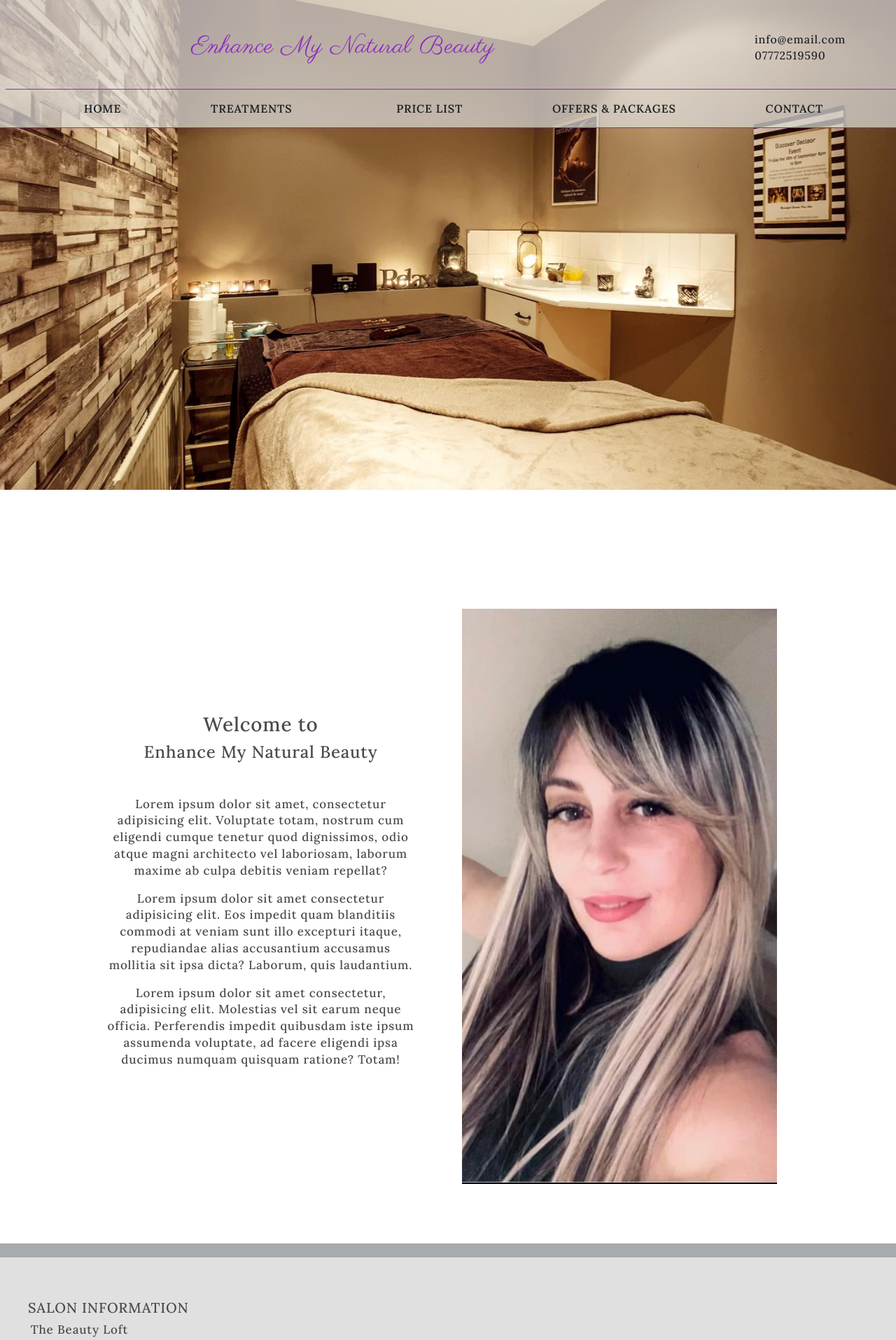
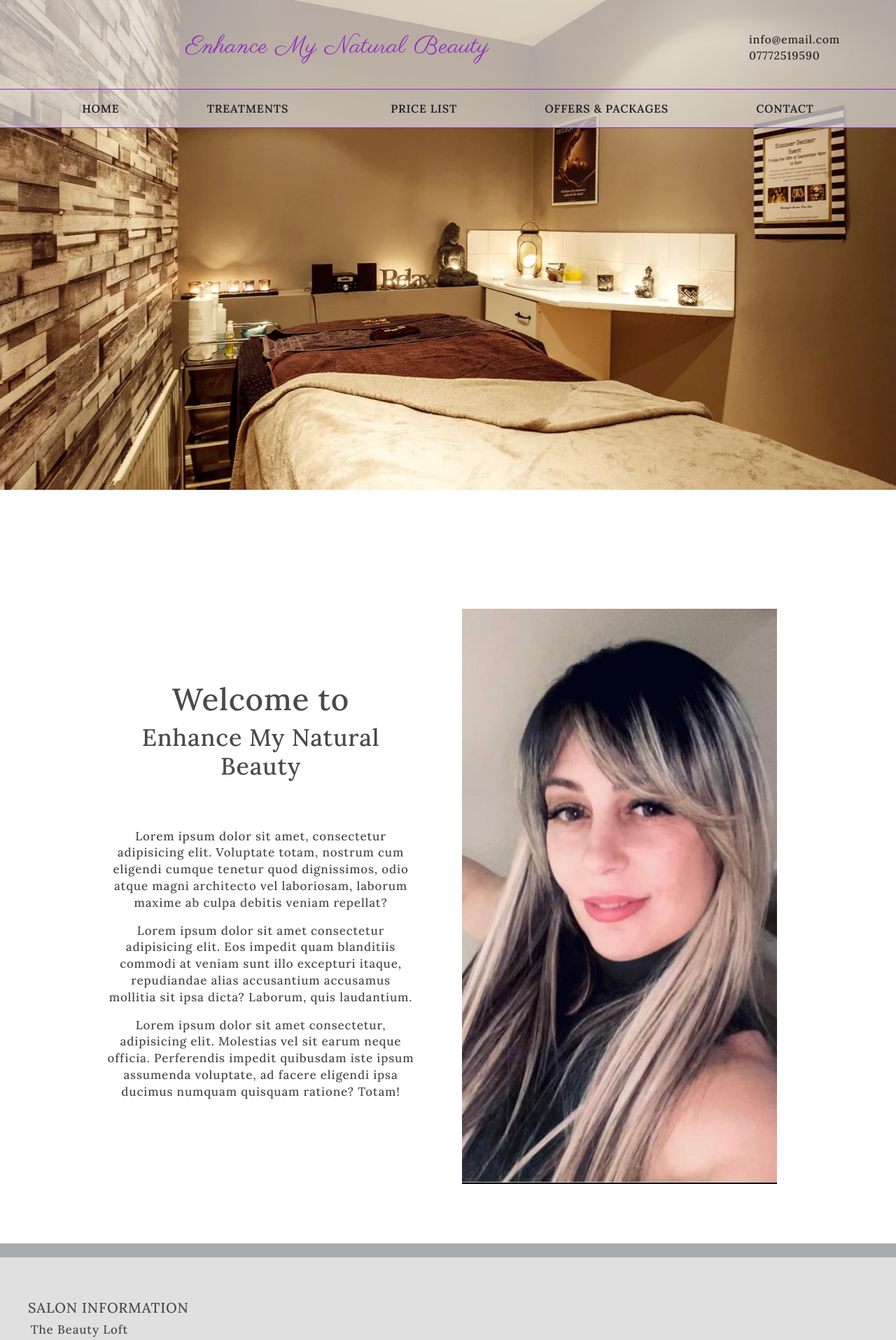
Before and after one commit to aszab1/beauty-page, a React (Vite) app: page / in a window 1280 px wide. Shown: the top 1915 px of the page at 70% size. Built offline with nearby package versions, Linux system fonts and the light colour scheme; some icons are missing.

Commit message:
added animation to Home page

```diff
--- a/src/components/Home.jsx
+++ b/src/components/Home.jsx
@@ -1,31 +1,56 @@
-import { useEffect } from 'react'
-import { motion } from 'framer-motion'
+import { useState, useRef } from 'react'
+import { motion, useInView } from 'framer-motion'
 import salon from '../assets/images/stock-photo1.webp'
 import dee from '../assets/images/dee.jpeg'
 
-export default function Home(){
+export default function Home() {
 
+  const deeImgRef = useRef(null)
+  const paragraphsRef = useRef(null)
 
+  const deeImgInView = useInView(deeImgRef, { once: true })
+  const paragraphsInView = useInView(paragraphsRef, { once: true })
 
-  const itemVariants = {
-    hidden: { opacity: 0, y: -20 },
-    visible: { opacity: 1, y: 0, transition: { duration: 1 } },
+  const [isLoaded, setIsLoaded] = useState(false)
+
+  const fadeInVariants = {
+    hidden: { opacity: 0 },
+    visible: { opacity: 1, transition: { duration: 2, ease: 'easeInOut' } }
   }
 
 
-
-  return(
+  return (
     <>
       <img className='salon' src={salon} alt="picture of salon" />
       <section className='intro'>
+
         <div className='intro-text'>
-      <motion.h3 className='welcome' variants={itemVariants}>Welcome to</motion.h3>
+          <h3 className='welcome'>Welcome to</h3>
           <h4 className='beauty'>Enhance My Natural Beauty</h4>
+          <motion.div
+            ref={paragraphsRef}
+            initial="hidden"
+            animate={paragraphsInView ? "visible" : "hidden"}
+            variants={fadeInVariants}
+          >
           <p>Lorem ipsum dolor sit amet, consectetur adipisicing elit. Voluptate totam, nostrum cum eligendi cumque tenetur quod dignissimos, odio atque magni architecto vel laboriosam, laborum maxime ab culpa debitis veniam repellat?</p>
           <p>Lorem ipsum dolor sit amet consectetur adipisicing elit. Eos impedit quam blanditiis commodi at veniam sunt illo excepturi itaque, repudiandae alias accusantium accusamus mollitia sit ipsa dicta? Laborum, quis laudantium.</p>
           <p>Lorem ipsum dolor sit amet consectetur, adipisicing elit. Molestias vel sit earum neque officia. Perferendis impedit quibusdam iste ipsum assumenda voluptate, ad facere eligendi ipsa ducimus numquam quisquam ratione? Totam!</p>
+        </motion.div>
         </div>
-      <img className='dee' src={dee} alt="picture of Dee" />
+
+        <motion.img
+          ref={deeImgRef}
+          className='dee'
+          src={dee}
+          alt="picture of Dee"
+          onLoad={() => setIsLoaded(true)}
+          initial={{ maskImage: 'repeating-linear-gradient( 90deg, black 0%, black 0%, transparent 0%, transparent 100%)' }}
+          animate={
+            isLoaded && deeImgInView
+              ? { maskImage: 'repeating-linear-gradient( 90deg, black 0%, black 100%, transparent 100%, transparent 100%)' }
+              : {}}
+          transition={{ duration: 2, ease: 'easeInOut' }} />
       </section>
 
     </>
--- a/src/components/Nav.jsx
+++ b/src/components/Nav.jsx
@@ -2,7 +2,7 @@ import { useState, useEffect } from 'react'
 import { motion } from 'framer-motion'
 import { useLocation } from 'react-router-dom'
 import Container from 'react-bootstrap/Container'
-import { Nav, NavDropdown } from 'react-bootstrap'
+import { Nav, Navbar, NavDropdown } from 'react-bootstrap'
 import { Link } from 'react-router-dom'
 import './Nav'
 import { Icon } from '@iconify/react'
@@ -42,16 +42,14 @@ export default function NavBar() {
   return (
     <>
 
-      <motion.Navbar
+      <motion.div
         key={location.pathname}
-        className='navbar'
-        fixed='top'
-        expand='lg'
         initial='hidden'
         animate='visible'
         variants={navbarAnimation}
         style={{ position: 'absolute', top: 0, width: '100%' }}
       >
+        <Navbar className='navbar' fixed='top' expand='lg'>
         <Container className='d-flex flex-column' fluid>
 
           <div className="nav-info">
@@ -106,8 +104,9 @@ export default function NavBar() {
 
 
           </Nav>
-        </Container>
-      </motion.Navbar>
+          </Container>
+  </Navbar>
+</motion.div>
     </>
   )
 }
--- a/src/styles/components/Home.scss
+++ b/src/styles/components/Home.scss
@@ -28,3 +28,11 @@
 .beauty {
   margin-bottom: 2em;
 }
+
+.welcome {
+  font-size: 44px;
+}
+
+.beauty{
+  font-size: 34px;
+}
```
Lines whose indentation alone changed are shown as unchanged.
